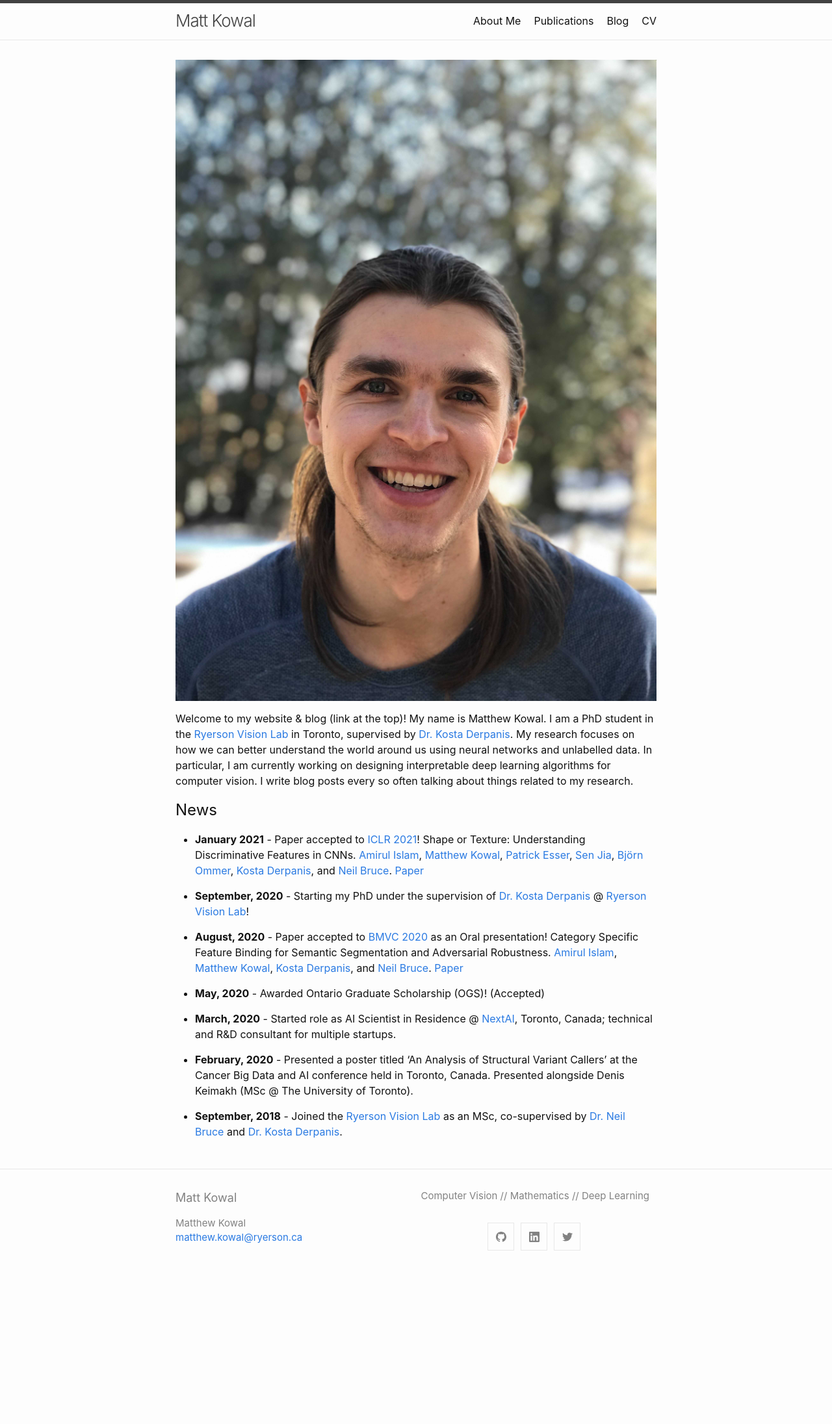
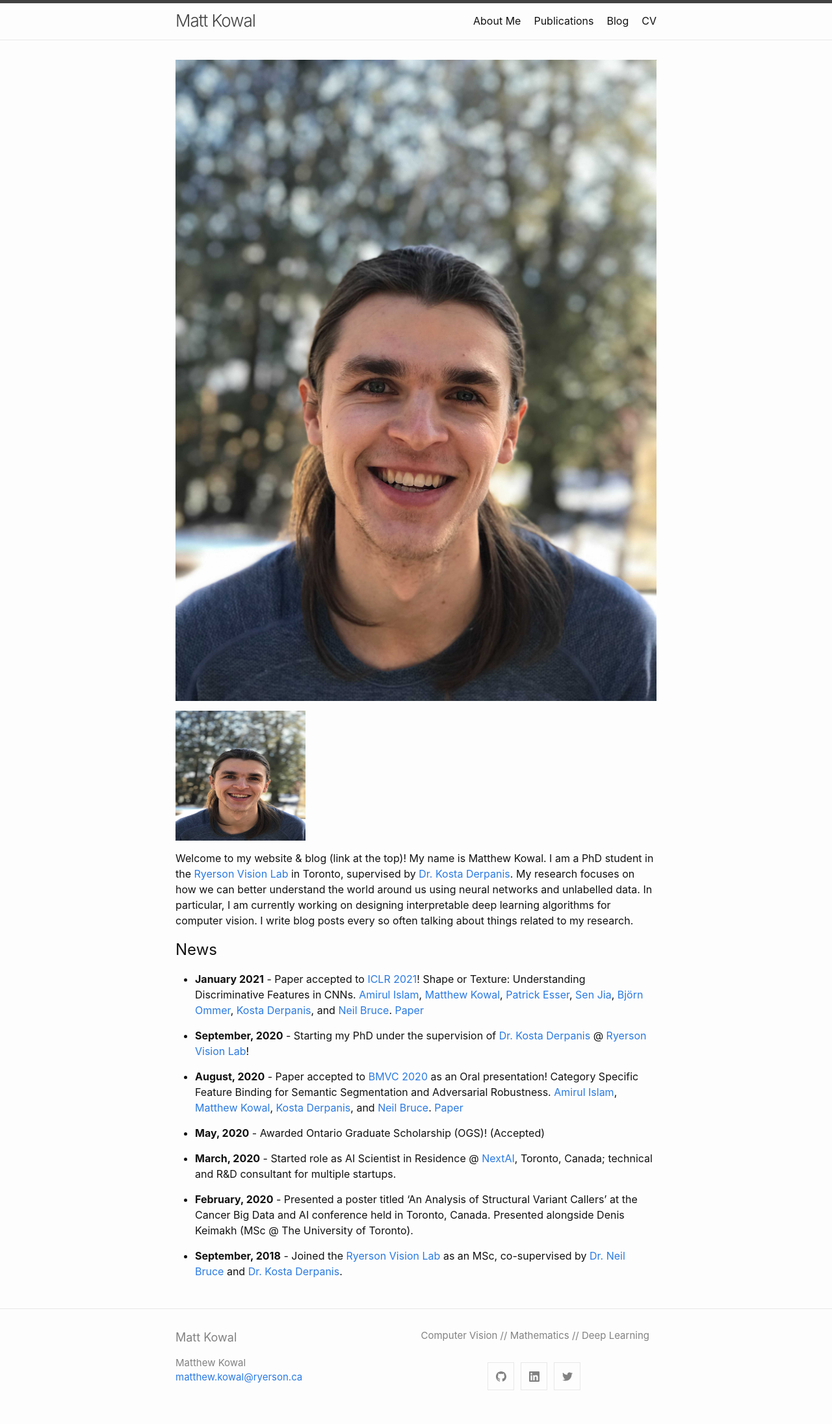
Before and after one commit to MKowal2/MKowal4.github.io, a Jekyll site: the page built from index.md, in a window 1280 px wide. Shown: the whole page at 65% size. Built offline with Jekyll 4.4.1, drawn with Linux system fonts in a browser that asks for light colours; before the commit the page ends 1977 px from its top, so only the background shows below that.

Commit message:
Update index.md

```diff
--- a/index.md
+++ b/index.md
@@ -9,6 +9,10 @@ layout: home
 ---
 
 ![<img src="profile.jpg" width="150"/>](images/profile.jpg)
+
+<img src="images/profile.jpg" width="200" height="200">
+
+
 
 Welcome to my website & blog (link at the top)! My name is Matthew Kowal. I am a PhD student in the [Ryerson Vision Lab](https://ryersonvisionlab.github.io/) in Toronto, supervised by [Dr. Kosta Derpanis](https://cs.ryerson.ca/~kosta/). My research focuses on how we can better understand the world around us using neural networks and unlabelled data. In particular, I am currently working on designing interpretable deep learning algorithms for computer vision. I write blog posts every so often talking about things related to my research.
 
```
